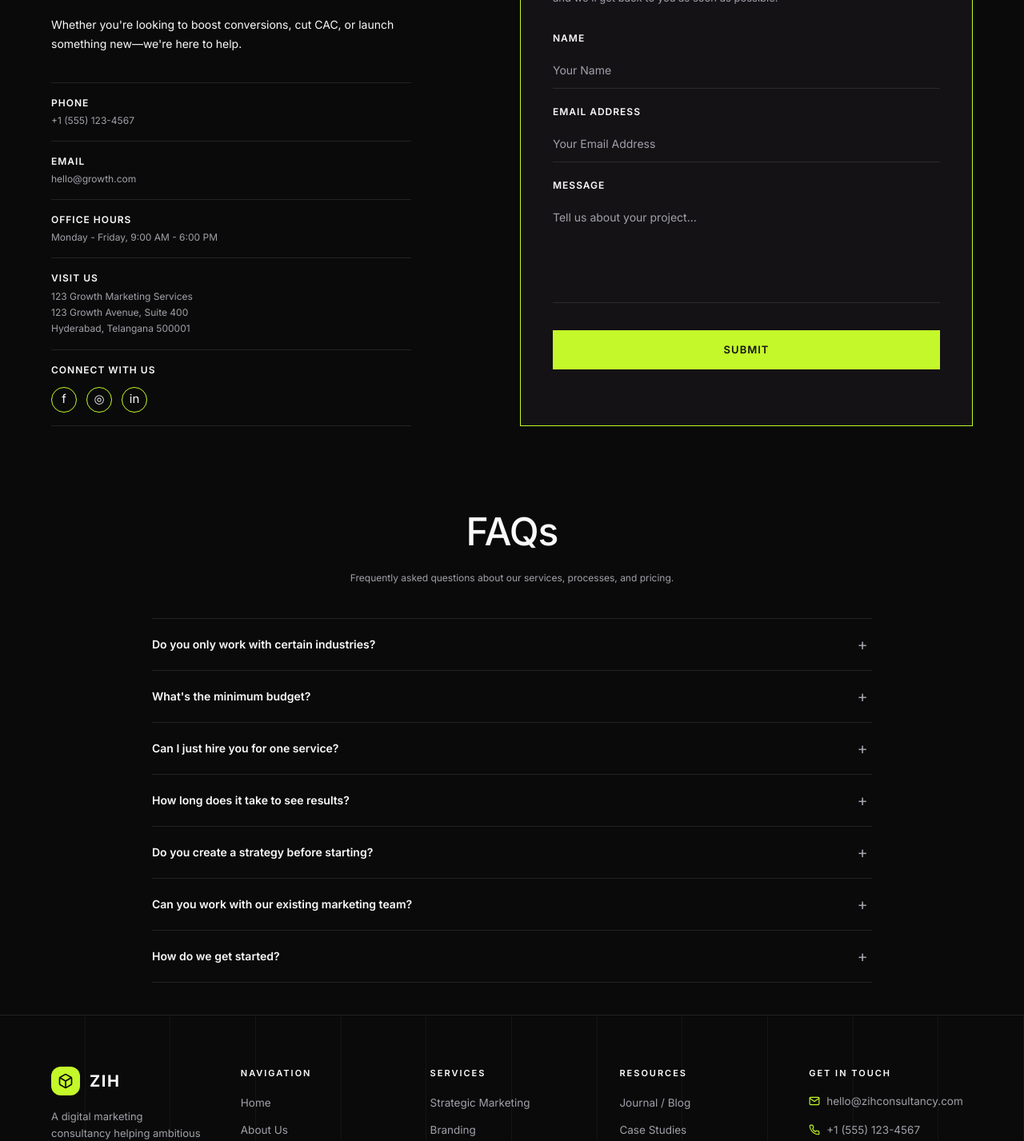
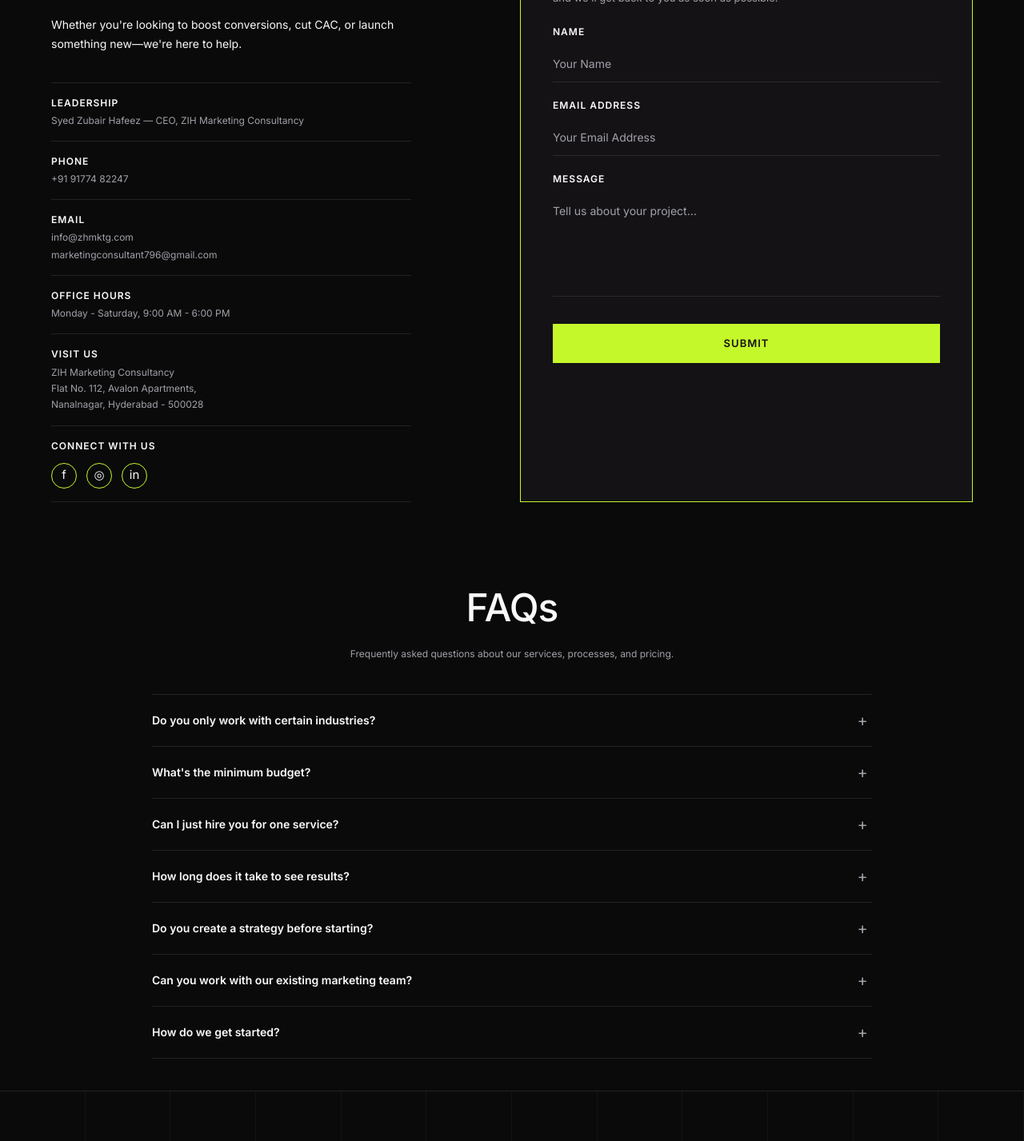
Before and after one commit to parveezz/Marketing_website, a React (Vite) app: page /contact in a window 1280 px wide. Shown: the part 260-1687 px from the top of the page at 80% size. Built offline with nearby package versions, Linux system fonts and the light colour scheme.

Commit message:
Update Contact page client details, Footer email, and Hostinger SMTP templates

```diff
--- a/src/Components/Footer.jsx
+++ b/src/Components/Footer.jsx
@@ -40,24 +40,22 @@ const Footer = () => {
         headers: { "Content-Type": "application/json" },
         body: JSON.stringify({ email }),
       });
-      const result = await response.json();
-
       if (response.ok) {
         setStatusMessage({
           type: "success",
-          text: result.message || "Subscribed successfully!",
+          text: "Subscribed successfully!",
         });
         setEmail("");
       } else {
         setStatusMessage({
           type: "error",
-          text: result.message || "Something went wrong.",
+          text: "Subscription failed. Please try again.",
         });
       }
     } catch {
       setStatusMessage({
         type: "error",
-        text: "Network error. Please try again.",
+        text: "Subscription failed. Please try again.",
       });
     } finally {
       setIsSubmitting(false);
@@ -250,24 +248,28 @@ const Footer = () => {
             <h3 className="mb-4 font-sans text-[11px] font-semibold uppercase tracking-[2px] text-white">
               Get in Touch
             </h3>
-            <ul className="space-y-3">
+            <ul className="space-y-2.5">
               <li>
                 <a
-                  href="mailto:hello@zihconsultancy.com"
+                  href="mailto:info@zhmktg.com"
                   className="inline-flex items-center gap-2 font-sans text-[13.5px] text-[#a1a1aa] transition-colors hover:text-white"
                 >
-                  <FiMail className="text-[#c4f82a] text-[14px]" />
-                  <span>hello@zihconsultancy.com</span>
+                  <FiMail className="text-[#c4f82a] text-[14px] shrink-0" />
+                  <span>info@zhmktg.com</span>
                 </a>
               </li>
               <li>
                 <a
-                  href="tel:+15551234567"
+                  href="tel:+919177482247"
                   className="inline-flex items-center gap-2 font-sans text-[13.5px] text-[#a1a1aa] transition-colors hover:text-white"
                 >
-                  <FiPhone className="text-[#c4f82a] text-[14px]" />
-                  <span>+1 (555) 123-4567</span>
+                  <FiPhone className="text-[#c4f82a] text-[14px] shrink-0" />
+                  <span>+91 91774 82247</span>
                 </a>
+              </li>
+              <li className="font-sans text-[12.5px] leading-relaxed text-[#71717a]">
+                Flat No. 112, Avalon Apartments,<br />
+                Nanalnagar, Hyderabad - 28
               </li>
               <li className="pt-1">
                 <Link
@@ -301,6 +303,7 @@ const Footer = () => {
             </p>
           </div>
 
+          <div className="flex w-full md:w-auto flex-col">
             <form onSubmit={handleNewsletterSubmit} className="flex w-full md:w-auto flex-col sm:flex-row gap-3">
               <input
                 type="email"
@@ -320,17 +323,16 @@ const Footer = () => {
                 {isSubmitting ? "Subscribing..." : "Subscribe"}
               </motion.button>
             </form>
-        </motion.div>
 
             <AnimatePresence mode="wait">
               {statusMessage && (
                 <motion.p
                   key={statusMessage.text}
-              initial={{ opacity: 0, y: -6 }}
+                  initial={{ opacity: 0, y: -4 }}
                   animate={{ opacity: 1, y: 0 }}
-              exit={{ opacity: 0, y: -6 }}
-              transition={{ duration: 0.25 }}
-              className={`mt-2 font-sans text-[12px] text-right ${
+                  exit={{ opacity: 0, y: -4 }}
+                  transition={{ duration: 0.2 }}
+                  className={`mt-2 font-sans text-[12px] ${
                     statusMessage.type === "error" ? "text-red-400" : "text-[#c4f82a]"
                   }`}
                 >
@@ -338,6 +340,8 @@ const Footer = () => {
                 </motion.p>
               )}
             </AnimatePresence>
+          </div>
+        </motion.div>
 
         {/* =========================================================
             BOTTOM LEGAL & COPYRIGHT
--- a/src/Pages/Contact.jsx
+++ b/src/Pages/Contact.jsx
@@ -66,16 +66,14 @@ const Contact = () => {
         headers: { 'Content-Type': 'application/json' },
         body: JSON.stringify(formData),
       });
-      const result = await response.json();
-
       if (response.ok) {
-        setStatusMessage({ type: 'success', text: result.message || 'Message sent successfully!' });
+        setStatusMessage({ type: 'success', text: 'Message sent successfully!' });
         setFormData({ name: '', email: '', message: '' });
       } else {
-        setStatusMessage({ type: 'error', text: result.message || 'Something went wrong. Please try again.' });
+        setStatusMessage({ type: 'error', text: 'Failed to send message. Please try again.' });
       }
     } catch {
-      setStatusMessage({ type: 'error', text: 'Network error. Please try again later.' });
+      setStatusMessage({ type: 'error', text: 'Failed to send message. Please try again.' });
     } finally {
       setIsSubmitting(false);
     }
@@ -118,6 +116,17 @@ const Contact = () => {
             {/* Information */}
             <div className="mt-9 w-full max-w-[450px]">
 
+              {/* Leadership */}
+              <div className="border-t border-border py-4">
+                <p className="font-sans text-[12px] font-semibold uppercase tracking-[1px]">
+                  Leadership
+                </p>
+
+                <p className="mt-1 font-sans text-[12px] text-text-muted">
+                  Syed Zubair Hafeez &mdash; CEO, ZIH Marketing Consultancy
+                </p>
+              </div>
+
               {/* Phone */}
               <div className="border-t border-border py-4">
                 <p className="font-sans text-[12px] font-semibold uppercase tracking-[1px]">
@@ -125,7 +134,7 @@ const Contact = () => {
                 </p>
 
                 <p className="mt-1 font-sans text-[12px] text-text-muted">
-                  +1 (555) 123-4567
+                  <a href="tel:+919177482247" className="hover:underline">+91 91774 82247</a>
                 </p>
               </div>
 
@@ -135,9 +144,10 @@ const Contact = () => {
                   Email
                 </p>
 
-                <p className="mt-1 font-sans text-[12px] text-text-muted">
-                  hello@growth.com
-                </p>
+                <div className="mt-1 flex flex-col gap-1 font-sans text-[12px] text-text-muted">
+                  <a href="mailto:info@zhmktg.com" className="hover:underline">info@zhmktg.com</a>
+                  <a href="mailto:marketingconsultant796@gmail.com" className="hover:underline">marketingconsultant796@gmail.com</a>
+                </div>
               </div>
 
               {/* Office Hours */}
@@ -147,7 +157,7 @@ const Contact = () => {
                 </p>
 
                 <p className="mt-1 font-sans text-[12px] text-text-muted">
-                  Monday - Friday, 9:00 AM - 6:00 PM
+                  Monday - Saturday, 9:00 AM - 6:00 PM
                 </p>
               </div>
 
@@ -158,11 +168,11 @@ const Contact = () => {
                 </p>
 
                 <p className="mt-1 w-full max-w-[280px] font-sans text-[12px] leading-5 text-text-muted">
-                  123 Growth Marketing Services
+                  ZIH Marketing Consultancy
                   <br />
-                  123 Growth Avenue, Suite 400
+                  Flat No. 112, Avalon Apartments,
                   <br />
-                  Hyderabad, Telangana 500001
+                  Nanalnagar, Hyderabad - 500028
                 </p>
               </div>
 
@@ -217,7 +227,22 @@ const Contact = () => {
               below, and we&apos;ll get back to you as soon as possible.
             </p>
 
-            <form className="mt-8 w-full" onSubmit={handleContactSubmit}>
+            <AnimatePresence mode="wait">
+              {statusMessage && (
+                <motion.p
+                  key={statusMessage.text}
+                  initial={{ opacity: 0, y: -6 }}
+                  animate={{ opacity: 1, y: 0 }}
+                  exit={{ opacity: 0, y: -6 }}
+                  transition={{ duration: 0.25 }}
+                  className={`mt-5 font-sans text-[13px] font-medium ${statusMessage.type === 'error' ? 'text-red-500' : 'text-green-600'}`}
+                >
+                  {statusMessage.text}
+                </motion.p>
+              )}
+            </AnimatePresence>
+
+            <form className="mt-6 w-full" onSubmit={handleContactSubmit}>
 
               {/* Name */}
               <div className="mb-5 w-full">
@@ -269,21 +294,6 @@ const Contact = () => {
                   className="w-full resize-none border-b border-border bg-transparent px-0 py-3 font-sans text-[14px] text-text-main outline-none placeholder:text-text-muted transition-colors focus:border-brand"
                 />
               </div>
-
-              <AnimatePresence mode="wait">
-                {statusMessage && (
-                  <motion.p
-                    key={statusMessage.text}
-                    initial={{ opacity: 0, y: -6 }}
-                    animate={{ opacity: 1, y: 0 }}
-                    exit={{ opacity: 0, y: -6 }}
-                    transition={{ duration: 0.25 }}
-                    className={`mb-4 font-sans text-[13px] ${statusMessage.type === 'error' ? 'text-red-500' : 'text-green-600'}`}
-                  >
-                    {statusMessage.text}
-                  </motion.p>
-                )}
-              </AnimatePresence>
 
               {/* Submit */}
               <motion.button
```
Also changed, not shown: 2 other files (tests, documents, lock files or other folders). Lines whose indentation alone changed are shown as unchanged.
